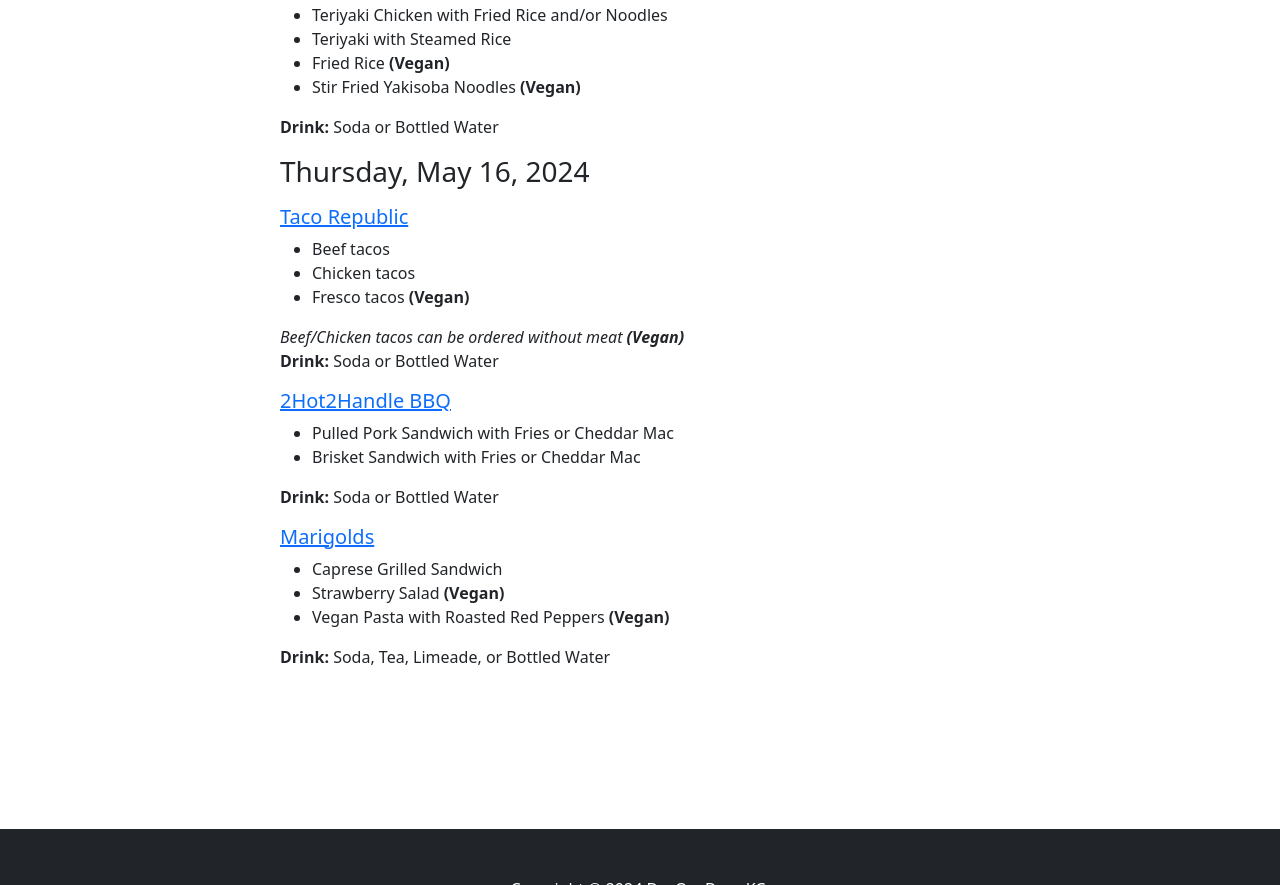
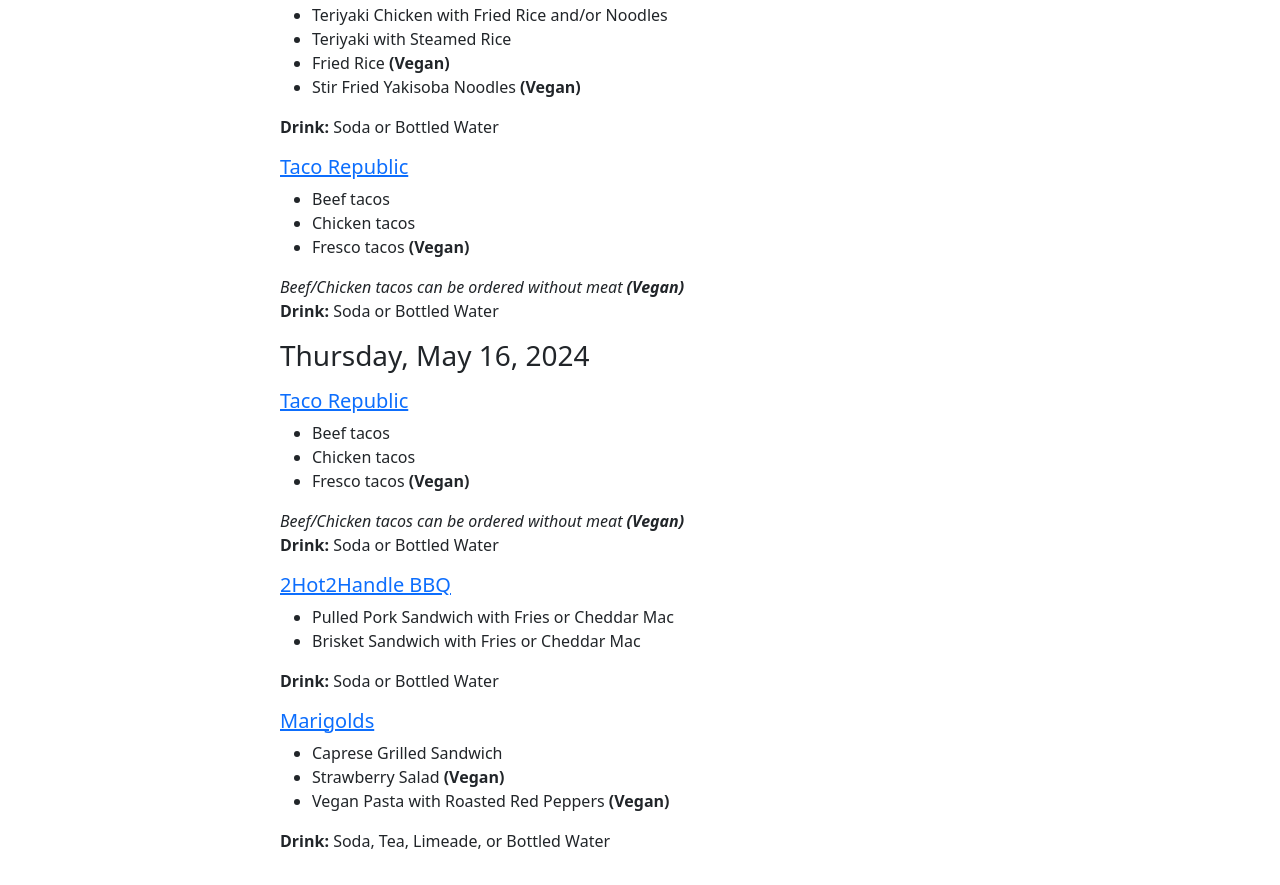
Before and after one commit to devopsdays-kc/food-2024, a plain HTML site: page index.html in a window 1280 px wide. Shown: the part 1266-2151 px from the top of the page. Drawn offline with nearby package versions, Linux system fonts and the light colour scheme.

Commit message:
update Day 1

```diff
--- a/index.html
+++ b/index.html
@@ -81,6 +81,16 @@
                           </ul>
                           <strong>Drink: </strong>Soda or Bottled Water
                         </p>
+                        <p>
+                          <h5><a href="https://www.eattacorepublic.com/" target="_blank">Taco Republic</a></h5>
+                          <ul>
+                            <li>Beef tacos</li>
+                            <li>Chicken tacos</li>
+                            <li>Fresco tacos <strong>(Vegan)</strong></li>
+                          </ul>
+                          <em>Beef/Chicken tacos can be ordered without meat <strong>(Vegan)</strong></em><br />
+                          <strong>Drink: </strong>Soda or Bottled Water
+                        </p>
 
                         <h3>Thursday, May 16, 2024</h3>
                         <p>
```
